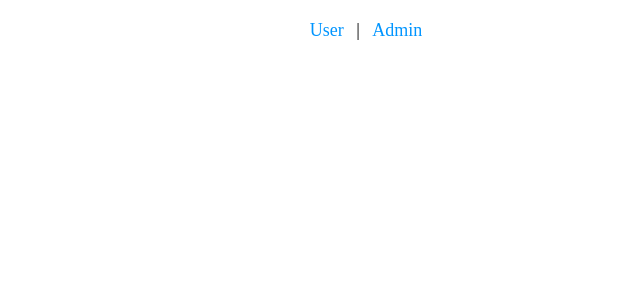
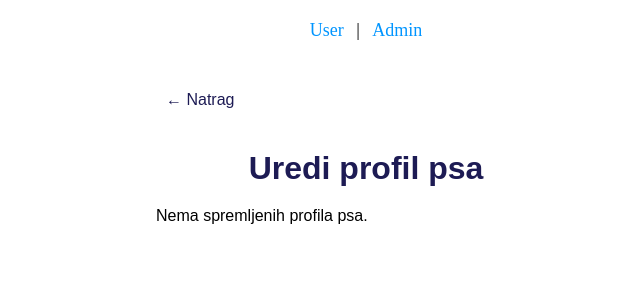
Before and after one commit to shlazaric/frontend-paw, a Vue app in the folder pawfectstay/: page /uredi-profil in a window 1280 px wide. Before the commit this address had no page. Shown: the top 300 px of the page, without its empty margins (274-914 px from the left). Built offline with nearby package versions, Linux system fonts and the light colour scheme.

Commit message:
dodana stranica za izmjene profila psa

```diff
--- a/pawfectstay/src/router/index.js
+++ b/pawfectstay/src/router/index.js
@@ -7,6 +7,7 @@ import LoginUser from '../views/user/LoginUser.vue'
 import HomeUser from '../views/user/HomeUser.vue'
 import DodajPsa from '../views/user/DodajPsa.vue'
 import RezervirajTermin from '../views/user/RezervirajTermin.vue'
+import UrediProfil from '../views/user/UrediProfil.vue'
 
 // ADMIN
 import WelcomeAdmin from '../views/admin/WelcomeAdmin.vue'
@@ -24,6 +25,8 @@ const routes = [
   { path: '/home', name: 'user-home', component: HomeUser },
   { path: '/dodaj-psa', name: 'add-dog', component: DodajPsa },
   { path: '/rezervacija', name: 'rezervacija', component: RezervirajTermin },
+  { path: '/uredi-profil', name: 'uredi-profil', component: UrediProfil },
+
 
   // ADMIN routes
   { path: '/admin', name: 'admin-welcome', component: WelcomeAdmin },
--- a/pawfectstay/src/views/user/HomeUser.vue
+++ b/pawfectstay/src/views/user/HomeUser.vue
@@ -1,6 +1,6 @@
 <template>
   <div class="home-container">
-    <h1>Dobrodošao/la u PawfectStay aplikaciju! </h1>
+    <h1>Dobrodošao/la u PawfectStay aplikaciju!</h1>
 
     <div class="buttons">
       <router-link to="/rezervacija">
@@ -9,6 +9,10 @@
 
       <router-link to="/dodaj-psa">
         <button>Dodaj psa</button>
+      </router-link>
+
+      <router-link to="/uredi-profil">
+        <button>Uredi profil psa</button>
       </router-link>
     </div>
   </div>
--- /dev/null
+++ b/pawfectstay/src/views/user/UrediProfil.vue
@@ -0,0 +1,122 @@
+<template>
+    <div class="edit-container">
+
+        <button class="back-btn" @click="$router.push('/home')">← Natrag</button>
+
+        <h1>Uredi profil psa</h1>
+
+        <div v-if="!dog">
+            <p>Nema spremljenih profila psa.</p>
+        </div>
+
+        <form v-else class="edit-form" @submit.prevent="updateDog">
+
+            <label for="name">Ime psa:</label>
+            <input id="name" type="text" v-model="dog.name" required />
+
+            <label for="breed">Vrsta psa:</label>
+            <input id="breed" type="text" v-model="dog.breed" required />
+
+            <label for="age">Starost psa:</label>
+            <input id="age" type="number" v-model="dog.age" min="0" required />
+
+            <button type="submit">Spremi promjene</button>
+        </form>
+
+        <p v-if="successMessage" class="success">{{ successMessage }}</p>
+
+    </div>
+</template>
+
+<script>
+    export default {
+        name: "UrediProfil",
+
+        data() {
+            return {
+                dog: null,
+                successMessage: "",
+            };
+        },
+
+        mounted() {
+            const savedDog = JSON.parse(localStorage.getItem("dogProfile"));
+            if (savedDog) {
+                this.dog = savedDog;
+            }
+        },
+
+        methods: {
+            updateDog() {
+                localStorage.setItem("dogProfile", JSON.stringify(this.dog));
+                this.successMessage = "Profil psa je uspješno ažuriran!";
+
+                setTimeout(() => {
+                    this.$router.push("/home");
+                }, 2500);
+            },
+        },
+    };
+</script>
+
+<style scoped>
+    .edit-container {
+        max-width: 420px;
+        margin: auto;
+        padding: 20px;
+        font-family: "Poppins", sans-serif;
+    }
+
+    .back-btn {
+        background: none;
+        border: none;
+        font-size: 16px;
+        color: #1d1b54;
+        cursor: pointer;
+        margin-bottom: 10px;
+    }
+
+    h1 {
+        text-align: center;
+        color: #1d1b54;
+        margin-bottom: 20px;
+    }
+
+    .edit-form {
+        display: flex;
+        flex-direction: column;
+    }
+
+    label {
+        font-weight: 600;
+        margin-top: 10px;
+        color: #1d1b54;
+    }
+
+    input {
+        padding: 8px;
+        border: 1px solid #ccc;
+        border-radius: 8px;
+    }
+
+    button {
+        background-color: #4a90e2;
+        color: white;
+        border: none;
+        padding: 10px;
+        border-radius: 10px;
+        margin-top: 20px;
+        cursor: pointer;
+    }
+
+    button:hover {
+        background-color: #1d1b54;
+    }
+
+    .success {
+        margin-top: 20px;
+        color: green;
+        font-weight: bold;
+        text-align: center;
+    }
+</style>
```
